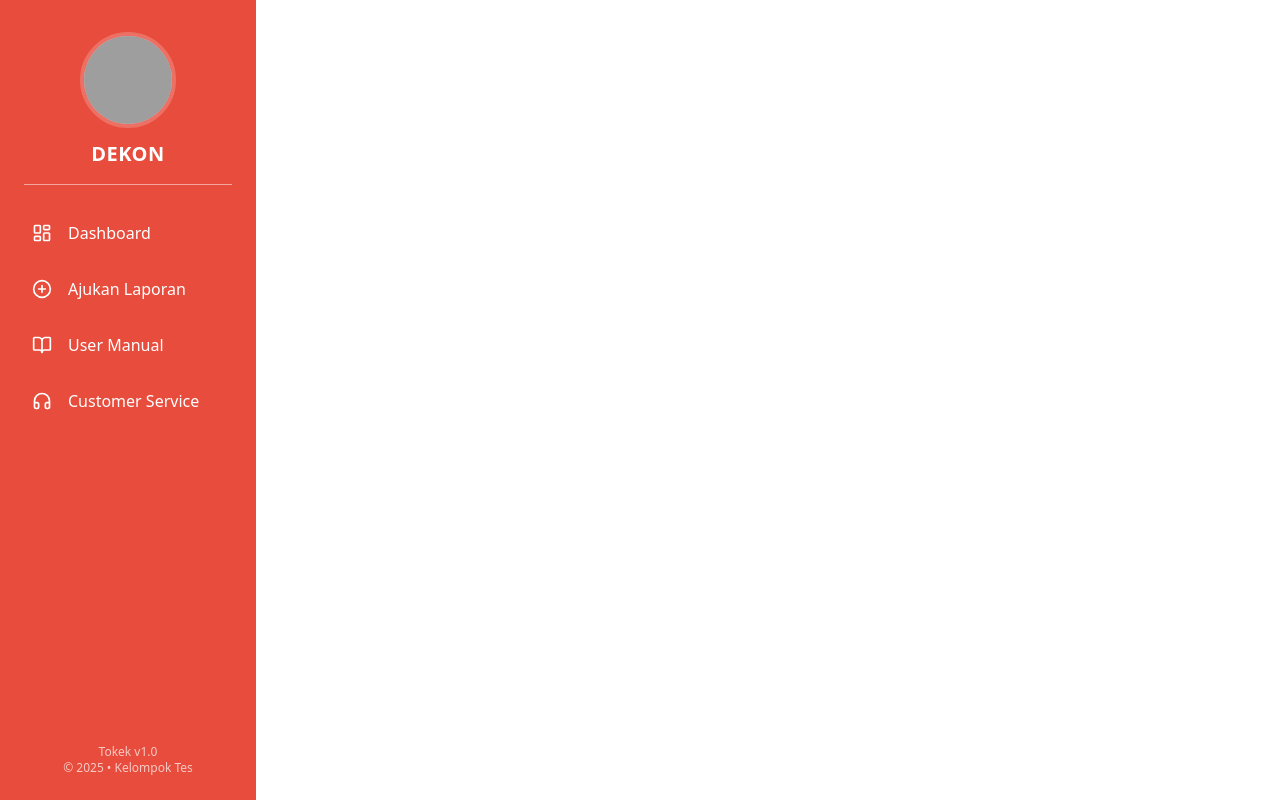
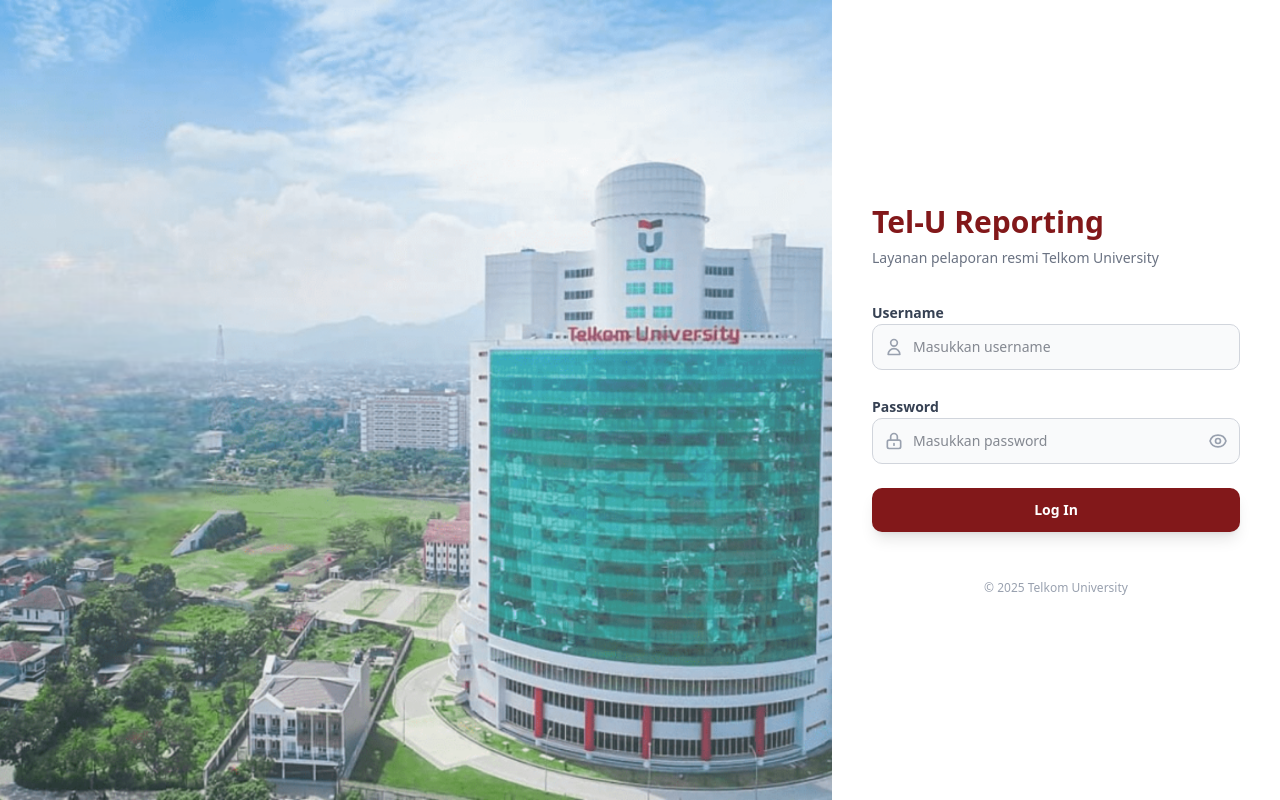
Before and after one commit to FikriFz-17/tokek, a React app: page /login in a window 1280 px wide. Built offline with nearby package versions, Linux system fonts and the light colour scheme; grey boxes are pictures that could not be loaded; the HTML template or start-up script is replaced by a standard one.

Commit message:
feat: add login page

```diff
--- a/src/App.tsx
+++ b/src/App.tsx
@@ -4,21 +4,26 @@
 import Dashboard from "./pages/Dashboard";
 import AjukanLaporan from "./pages/AjukanLaporan";
 import AdminDashboard from "./pages/AdminDashboard";
+import Login from "./pages/Login";
 
 export default function App() {
   const { pathname } = useLocation();
   const isAdmin = pathname === '/admin-dashboard';
+  const location = useLocation();
+
+  const hideSidebar = location.pathname === '/login';
 
   return (
     <div className="flex h-screen w-full overflow-hidden">
       {/* Sidebar Tetap */}
-      <Sidebar isaAdmin={isAdmin} />
+      {!hideSidebar && <Sidebar isaAdmin={isAdmin} />}
 
       {/* Main Content Area */}
       <div className="flex-1 h-full overflow-y-auto">
         {/* Tidak perlu Topbar terpisah karena header sudah ada di dalam Dashboard page sesuai desain */}
         <Routes>
-          <Route path="/" element={<Dashboard />} />
+          <Route path="/login" element={<Login />} />
+          <Route path="/dashboard" element={<Dashboard />} />
           <Route path="/ajukan-laporan" element={<AjukanLaporan />} />
           <Route path="/admin-dashboard" element={<AdminDashboard />} />
         </Routes>
--- /dev/null
+++ b/src/pages/Login.tsx
@@ -0,0 +1,156 @@
+import React, { useState } from "react";
+
+const Login: React.FC = () => {
+  const [showPassword, setShowPassword] = useState(false);
+
+  const togglePasswordVisibility = () => {
+    setShowPassword(!showPassword);
+  };
+
+  return (
+    <div className="flex min-h-screen w-full font-sans">
+      <div
+        className="hidden flex-1 bg-cover bg-center bg-no-repeat md:flex"
+        style={{
+          backgroundImage: "url('/bg_telkom.png')",
+        }}></div>
+
+      <div className="flex w-full flex-col justify-center bg-white p-6 md:w-[35%] md:p-8 lg:p-10">
+        <div className="w-full">
+          {/* Header Form */}
+          <div className="mb-8">
+            <h2 className="text-2xl font-bold text-red-900 lg:text-3xl">
+              Tel-U Reporting
+            </h2>
+            <p className="mt-2 text-sm text-gray-500">
+              Layanan pelaporan resmi Telkom University
+            </p>
+          </div>
+
+          <form className="space-y-6">
+            {/* Username */}
+            <div className="space-y-2">
+              <label
+                className="text-sm font-semibold text-gray-700"
+                htmlFor="username">
+                Username
+              </label>
+              <div className="relative">
+                {/* Ikon User */}
+                <div className="pointer-events-none absolute inset-y-0 left-0 flex items-center pl-3">
+                  <svg
+                    className="h-5 w-5 text-gray-400"
+                    fill="none"
+                    viewBox="0 0 24 24"
+                    stroke="currentColor">
+                    <path
+                      strokeLinecap="round"
+                      strokeLinejoin="round"
+                      strokeWidth={2}
+                      d="M16 7a4 4 0 11-8 0 4 4 0 018 0zM12 14a7 7 0 00-7 7h14a7 7 0 00-7-7z"
+                    />
+                  </svg>
+                </div>
+                <input
+                  type="text"
+                  id="username"
+                  className="block w-full rounded-lg border border-gray-300 bg-gray-50 p-3 pl-10 text-gray-900 focus:border-red-600 focus:bg-white focus:ring-red-600 sm:text-sm transition duration-200 outline-none"
+                  placeholder="Masukkan username"
+                />
+              </div>
+            </div>
+
+            {/* Password */}
+            <div className="space-y-2">
+              <label
+                className="text-sm font-semibold text-gray-700"
+                htmlFor="password">
+                Password
+              </label>
+              <div className="relative">
+                {/* Ikon Gembok */}
+                <div className="pointer-events-none absolute inset-y-0 left-0 flex items-center pl-3">
+                  <svg
+                    className="h-5 w-5 text-gray-400"
+                    fill="none"
+                    viewBox="0 0 24 24"
+                    stroke="currentColor">
+                    <path
+                      strokeLinecap="round"
+                      strokeLinejoin="round"
+                      strokeWidth={2}
+                      d="M12 15v2m-6 4h12a2 2 0 002-2v-6a2 2 0 00-2-2H6a2 2 0 00-2 2v6a2 2 0 002 2zm10-10V7a4 4 0 00-8 0v4h8z"
+                    />
+                  </svg>
+                </div>
+
+                <input
+                  type={showPassword ? "text" : "password"}
+                  id="password"
+                  className="block w-full rounded-lg border border-gray-300 bg-gray-50 p-3 pl-10 pr-10 text-gray-900 focus:border-red-600 focus:bg-white focus:ring-red-600 sm:text-sm transition duration-200 outline-none"
+                  placeholder="Masukkan password"
+                />
+
+                {/* Eye Toggle */}
+                <div className="absolute inset-y-0 right-0 flex items-center pr-3">
+                  <button
+                    type="button"
+                    onClick={togglePasswordVisibility}
+                    className="text-gray-400 hover:text-gray-600 focus:outline-none">
+                    {showPassword ? (
+                      <svg
+                        className="h-5 w-5"
+                        fill="none"
+                        viewBox="0 0 24 24"
+                        stroke="currentColor">
+                        <path
+                          strokeLinecap="round"
+                          strokeLinejoin="round"
+                          strokeWidth={2}
+                          d="M13.875 18.825A10.05 10.05 0 0112 19c-4.478 0-8.268-2.943-9.543-7a9.97 9.97 0 011.563-3.029m5.858.908a3 3 0 114.243 4.243M9.878 9.878l4.242 4.242M9.88 9.88l-3.29-3.29m7.532 7.532l3.29 3.29M3 3l3.59 3.59m0 0A9.953 9.953 0 0112 5c4.478 0 8.268 2.943 9.543 7a10.025 10.025 0 01-4.132 5.411m0 0L21 21"
+                        />
+                      </svg>
+                    ) : (
+                      <svg
+                        className="h-5 w-5"
+                        fill="none"
+                        viewBox="0 0 24 24"
+                        stroke="currentColor">
+                        <path
+                          strokeLinecap="round"
+                          strokeLinejoin="round"
+                          strokeWidth={2}
+                          d="M15 12a3 3 0 11-6 0 3 3 0 016 0z"
+                        />
+                        <path
+                          strokeLinecap="round"
+                          strokeLinejoin="round"
+                          strokeWidth={2}
+                          d="M2.458 12C3.732 7.943 7.523 5 12 5c4.478 0 8.268 2.943 9.542 7-1.274 4.057-5.064 7-9.542 7-4.477 0-8.268-2.943-9.542-7z"
+                        />
+                      </svg>
+                    )}
+                  </button>
+                </div>
+              </div>
+            </div>
+
+            {/* Tombol Login */}
+            <button
+              type="submit"
+              className="mt-6 flex w-full justify-center rounded-lg bg-red-900 px-4 py-3 text-sm font-bold text-white shadow-lg transition-all duration-200 hover:bg-red-800 hover:shadow-xl focus:outline-none focus:ring-2 focus:ring-red-500 focus:ring-offset-2">
+              Log In
+            </button>
+          </form>
+
+          {/* Footer Copyright */}
+          <div className="mt-12 text-center text-xs text-gray-400">
+            &copy; 2025 Telkom University
+          </div>
+        </div>
+      </div>
+    </div>
+  );
+};
+
+export default Login;
```
Also changed, not shown: public/background_telkom.png (added), public/bg_telkom.png (added).
